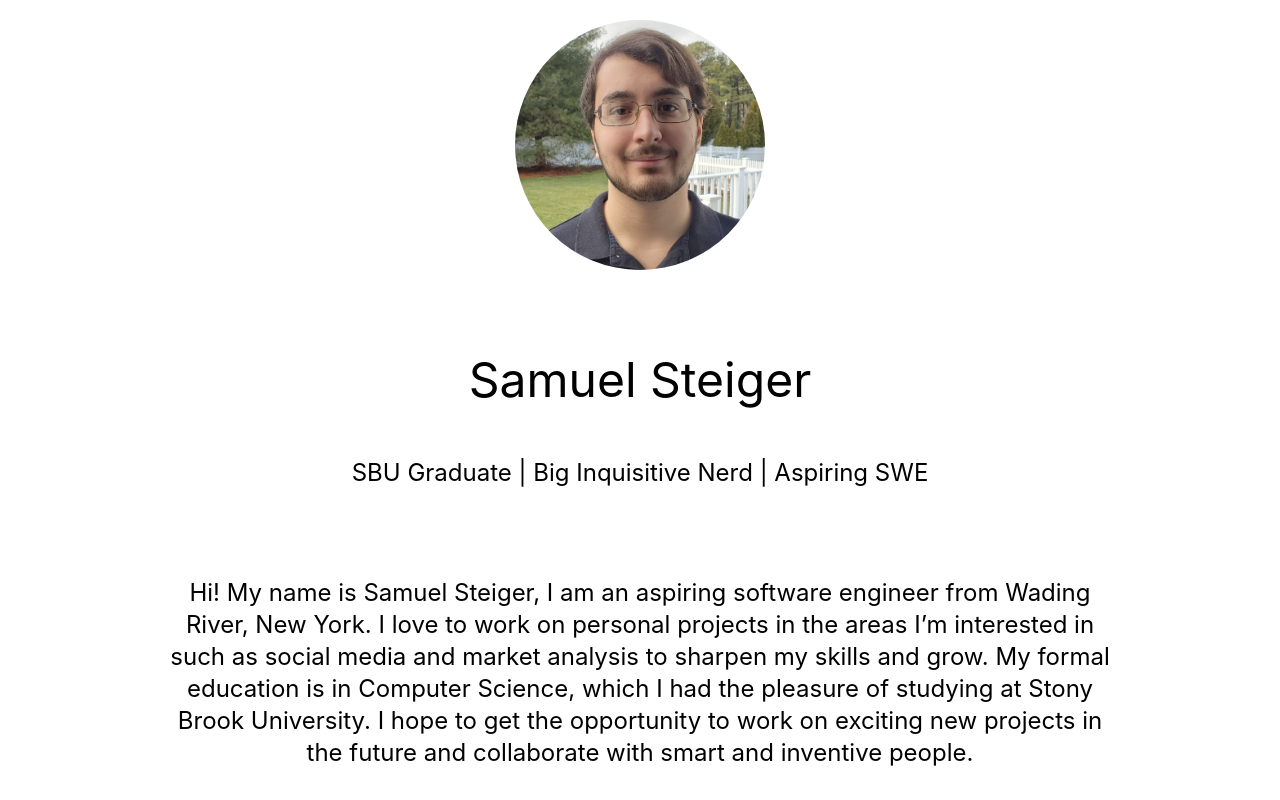
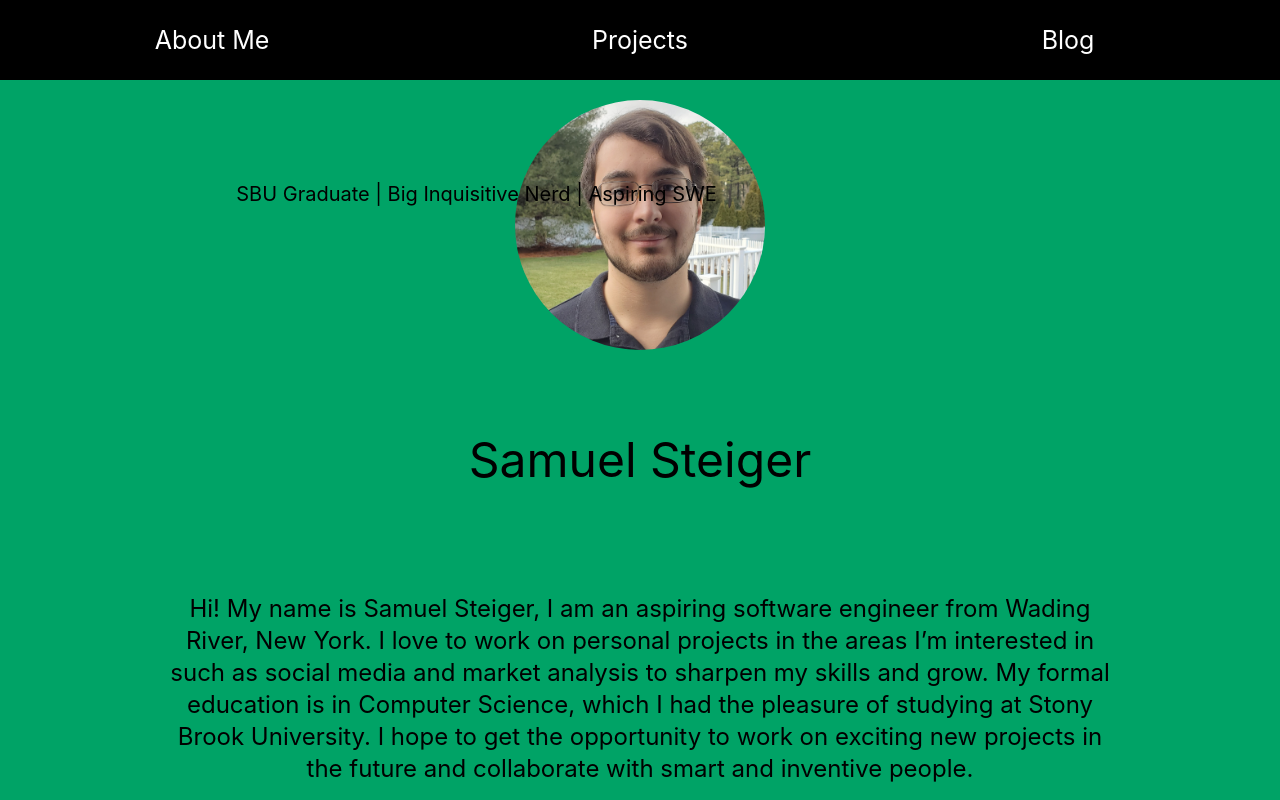
Before and after one commit to samuelsteiger/personal-website, a React (Create React App) app in the folder client/: page / in a window 1280 px wide. Shown: the top 800 px of the page. Built offline with nearby package versions, Linux system fonts and the light colour scheme.

Commit message:
encapsulated components in about_me

```diff
--- a/client/src/App.js
+++ b/client/src/App.js
@@ -1,15 +1,10 @@
-import logo from './logo.svg';
 import './App.css';
-import Bio from './bio.js';
-import Headshot from './headshot.js';
+import AboutMe from './about_me.js';
 
 function App() {
   return (
     <div className="App">
-      <Headshot/>
-      <Bio/>
-
-
+      <AboutMe/>
     </div>
   );
 }
--- /dev/null
+++ b/client/src/about_me.css
@@ -0,0 +1,46 @@
+.lid {
+    background-color: black;
+    width: 100%;
+    height: 10vh;
+}
+
+
+.lid p {
+    color: white;
+    font-size: 25px;
+}
+
+.bottle {
+    background-color: #00A366;
+    width: 100%;
+    min-height: 100vh;
+
+    display: grid;
+    grid-template-columns: 1fr 1fr;
+    grid-template-rows: auto auto auto auto;
+    gap: 0px 0px;
+    grid-auto-flow: row;
+    grid-template-areas:
+        "Nav Nav"
+        "Bio Bio"
+        "Employment Skills"
+        "Projects Projects";
+}
+
+.Nav {
+    grid-area: Nav;
+    display: grid;
+    grid-template-columns: repeat(3, minmax(0, 1fr));
+    gap: 0.25rem/* 4px */;
+    justify-content: space-evenly;
+    justify-items: center;
+    place-items: center;
+}
+
+.Bio { grid-area: Bio; }
+
+.Employment { grid-area: Employment; }
+
+.Skills { grid-area: Skills; }
+
+.Projects { grid-area: Projects; }
--- /dev/null
+++ b/client/src/about_me.js
@@ -0,0 +1,33 @@
+import "./about_me.css"
+import Headshot from "./headshot"
+import Bio from "./bio"
+import SkillSheet from "./skill_sheet"
+import ProjectBanner from "./project_banner"
+
+export default function AboutMe() {
+    return(
+    <>
+        <div class="bottle">
+            <div class="Nav lid">
+                <div><p>About Me</p></div>
+                <div><p>Projects</p></div>
+                <div><p>Blog</p> </div>
+            </div>
+            <div class="Bio">
+                <Headshot/>
+                <Bio/>
+            </div>
+            <div class="Employment"></div>
+            <div class="Skills">
+                <SkillSheet/>
+            </div>
+            <div class="Projects">
+                <ProjectBanner/>
+                <ProjectBanner/>
+
+            </div>
+        </div>
+    </>
+    )
+
+}
```
